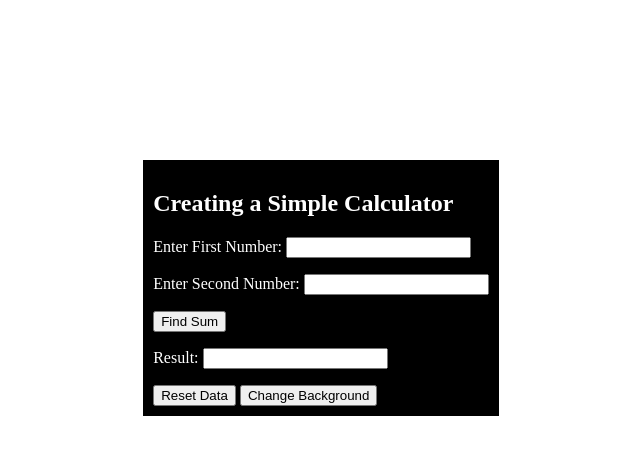
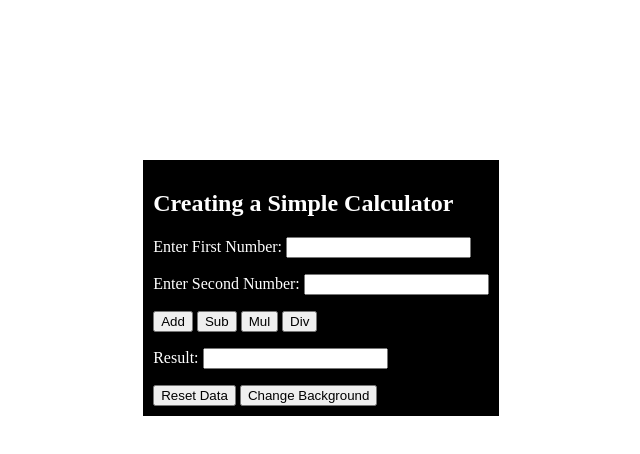
Before and after one commit to naseebpanghal1434/Simple-Addition-Calculator, a plain HTML site: page index.html in a window 1280 px wide. Shown: the whole page, without its empty margins (319-959 px from the left). Drawn offline with Linux system fonts and the light colour scheme.

Commit message:
Added Sub, Mul, Div functions

```diff
--- a/index.html
+++ b/index.html
@@ -26,7 +26,10 @@
                 <input type="number" name="secondNumber" id="secondNum">
             </p>
 
-            <button onclick="addNumbers()">Find Sum</button>
+            <button onclick="addNumbers()">Add</button>
+            <button onclick="subNumbers()">Sub</button>
+            <button onclick="mulNumbers()">Mul</button>
+            <button onclick="divNumbers()">Div</button>
 
             <p> <label for="showResult">Result: </label>
                 <input type="text" name="showResult" id="showResult">
--- a/script.js
+++ b/script.js
@@ -4,6 +4,31 @@ function addNumbers() {
     let num2 = parseInt(document.getElementById("secondNum").value);
 
     let result = num1 + num2;
+    document.getElementById("showResult").value = result;
+
+}
+
+function subNumbers() {
+    let num1 = parseInt(document.getElementById("firstNum").value);
+    let num2 = parseInt(document.getElementById("secondNum").value);
+
+    let result = num1 - num2;
+    document.getElementById("showResult").value = result;
+
+}
+function mulNumbers() {
+    let num1 = parseInt(document.getElementById("firstNum").value);
+    let num2 = parseInt(document.getElementById("secondNum").value);
+
+    let result = num1 * num2;
+    document.getElementById("showResult").value = result;
+
+}
+function divNumbers() {
+    let num1 = parseInt(document.getElementById("firstNum").value);
+    let num2 = parseInt(document.getElementById("secondNum").value);
+
+    let result = num1 / num2;
     document.getElementById("showResult").value = result;
 
 }
```
